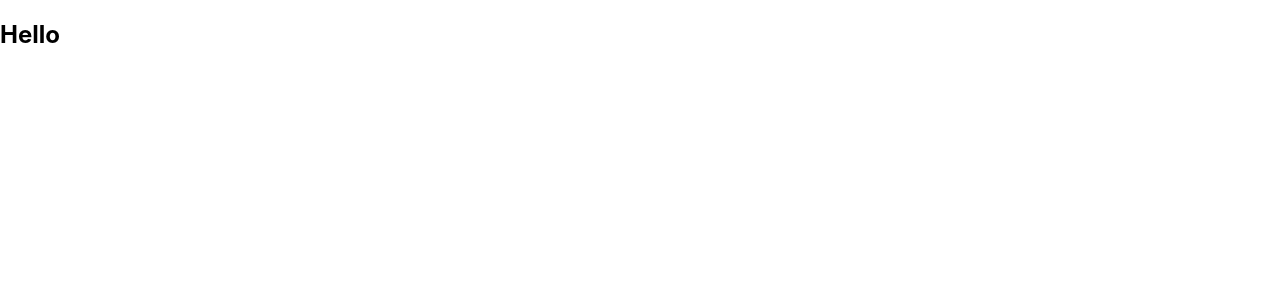
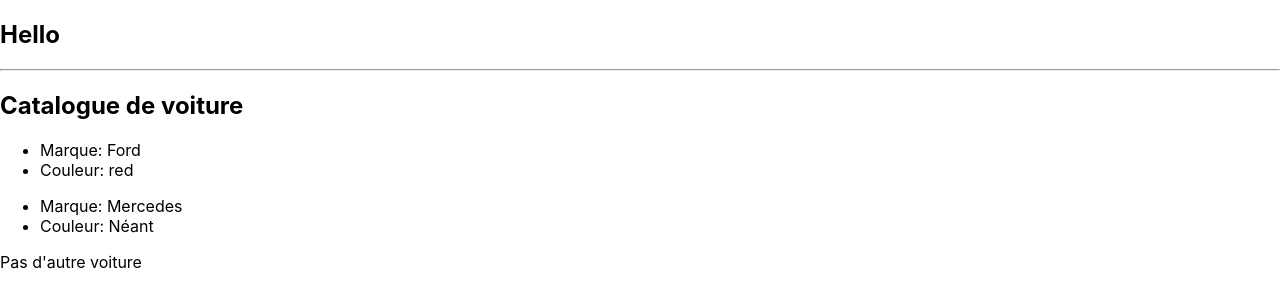
Before and after one commit to Nkono-mg/apprendrereact, a React (Create React App) app: page / in a window 1280 px wide. Shown: the top 306 px of the page. Built offline with nearby package versions, Linux system fonts and the light colour scheme.

Commit message:
création des commpsants classes et des functions, state et props

```diff
--- a/src/App.js
+++ b/src/App.js
@@ -1,13 +1,23 @@
 import logo from './logo.svg';
 import './App.css';
 import Hello from './componsant/Hello';
+import Mycars from './componsant/Mycars';
 
-function App() {
-  return (
-     <div>
-        <Hello />
-     </div>
-  );
+import React, { Component } from 'react';
+
+class App extends Component {
+   state = {
+      title : 'Catalogue de voiture'
+   }
+   render() {
+      return (
+         <div>
+            <Hello />
+            <hr />
+            <Mycars  title={this.state.title}/>
+         </div>
+      );
+   }
 }
 
 export default App;
--- /dev/null
+++ b/src/componsant/Cars.js
@@ -0,0 +1,22 @@
+import React from 'react';
+
+const Cars = (props) => {
+
+    const colorInfo = props.color ? (<li>Couleur: {props.color}</li>) : (<li>Couleur: Néant</li>)
+    if(props.children){
+        return (
+            <div>
+            <ul>
+                 <li>Marque: {props.children}</li>
+                  { colorInfo }
+            </ul>
+        </div>
+        );
+    }else{
+        return <p>Pas d'autre voiture</p>
+    }
+
+
+};
+
+export default Cars;
--- /dev/null
+++ b/src/componsant/Mycars.js
@@ -0,0 +1,17 @@
+import React, { Component } from 'react';
+import Cars from './Cars';
+
+class Mycars extends Component {
+    render() {
+        return (
+            <div>
+                <h2>{this.props.title}</h2>
+                <Cars color="red">Ford</Cars>
+                <Cars color="">Mercedes</Cars>
+                <Cars color="Green"></Cars>
+            </div>
+        );
+    }
+}
+
+export default Mycars;
```
